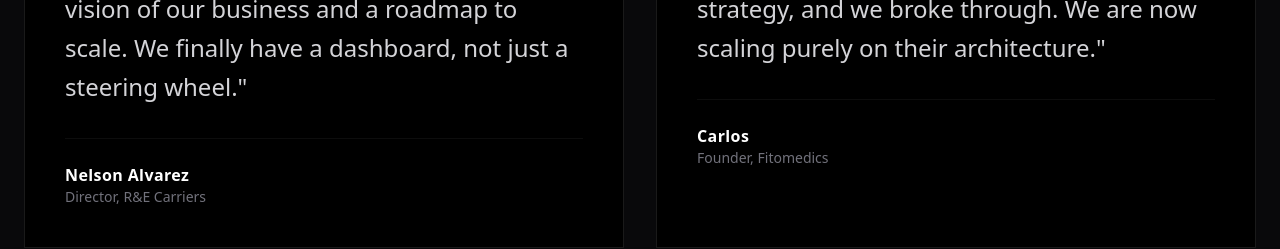
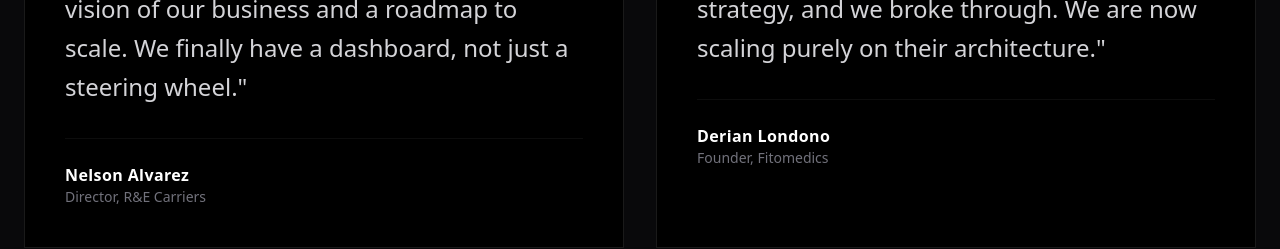
Before and after one commit to lucassocap/socap-web, a Next.js app: page / in a window 1280 px wide. Shown: the part 4860-5109 px from the top of the page. Built offline with nearby package versions, Linux system fonts and the light colour scheme.

Commit message:
Update Fitomedics Testimonial Name: Derian Londono

```diff
--- a/components/sections/Testimonials.tsx
+++ b/components/sections/Testimonials.tsx
@@ -26,7 +26,7 @@ const testimonials = [
         highlight: "Strategic Vision"
     },
     {
-        client: "Carlos",
+        client: "Derian Londono",
         company: "Fitomedics",
         role: "Founder",
         quote: "Everyone told me the US market was a fortress—too difficult, too expensive. With Socap, it was easy. They engineered the entry strategy, and we broke through. We are now scaling purely on their architecture.",
```
